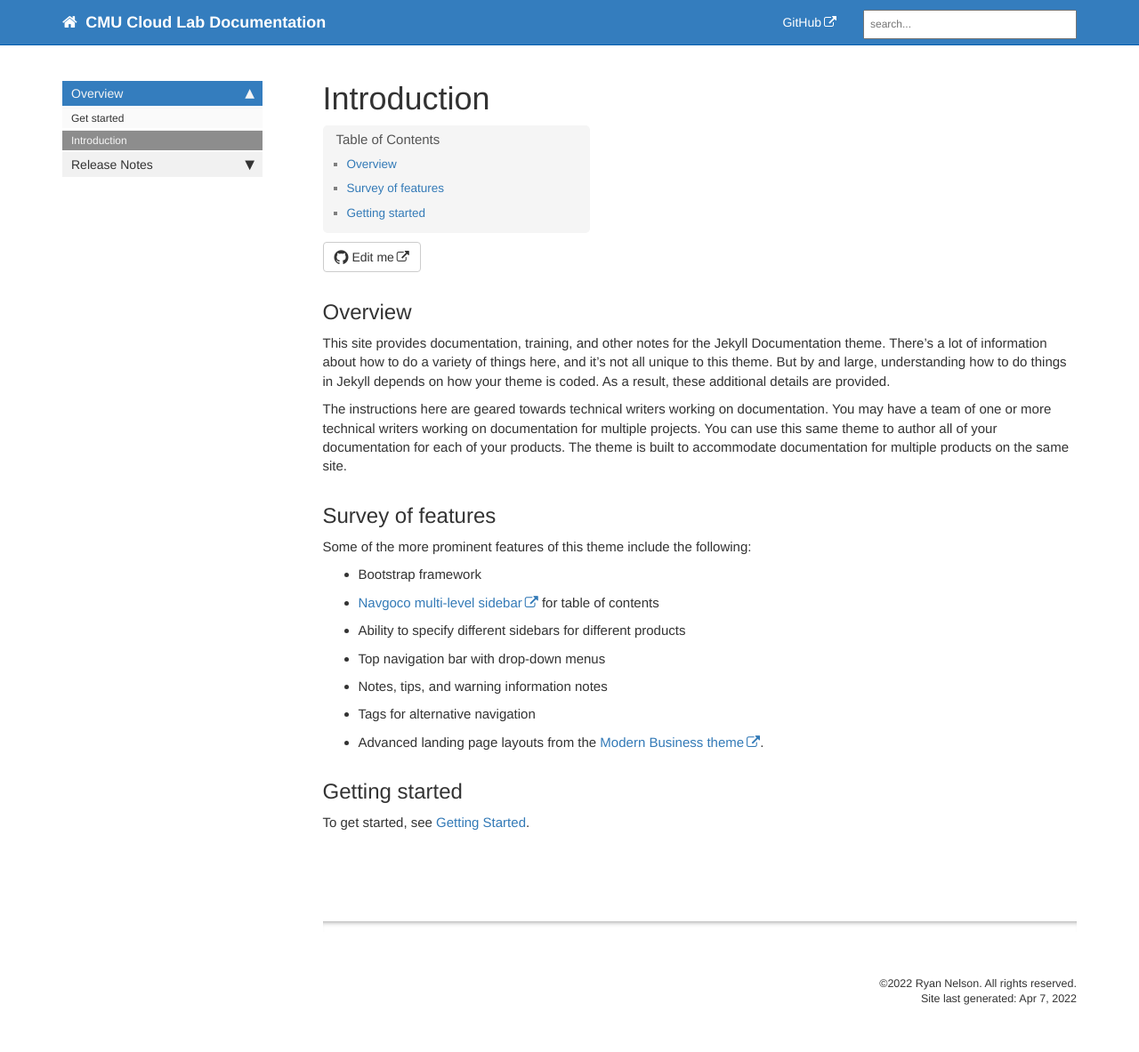
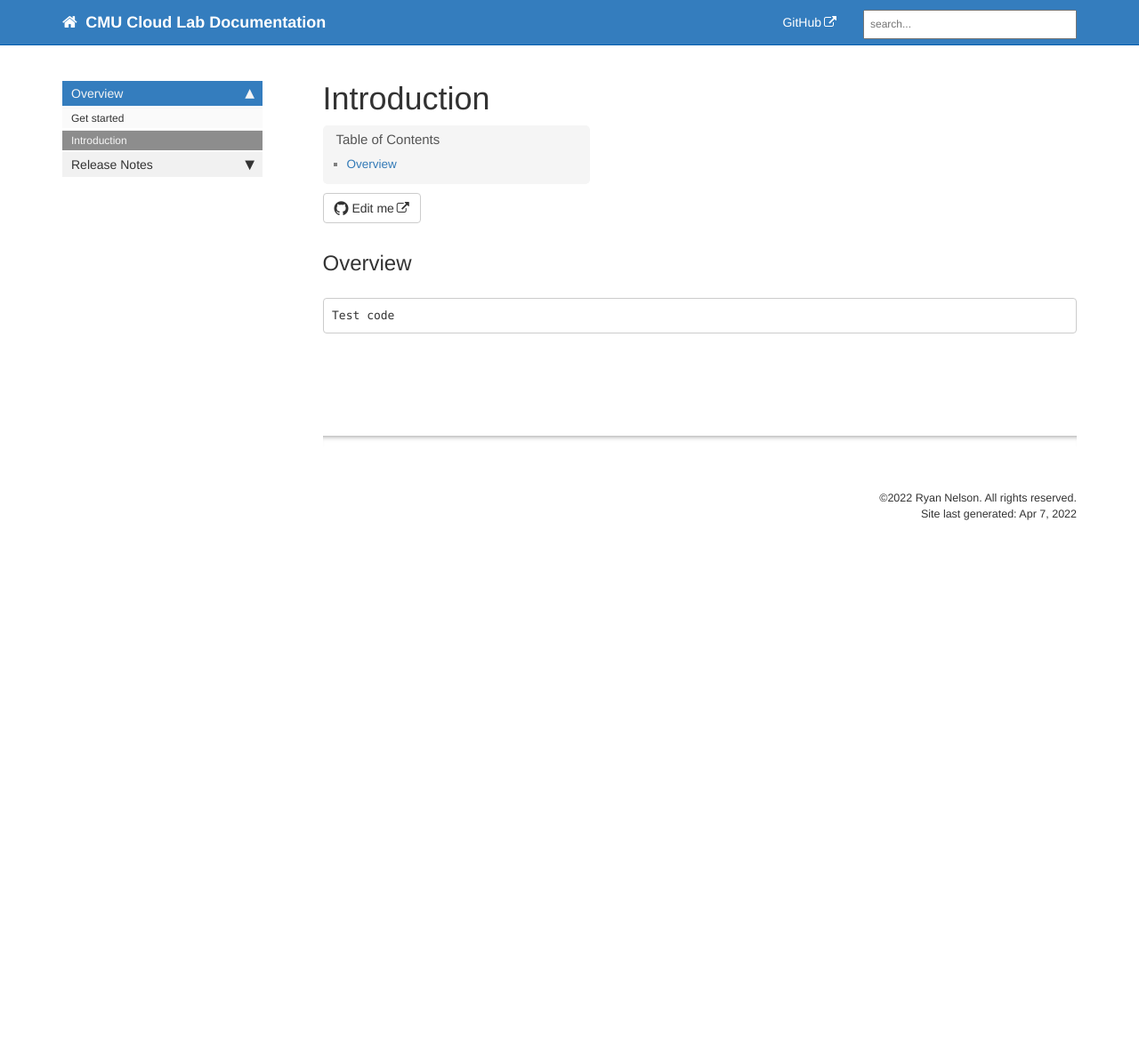
Before and after one commit to cmu-cloud-lab/cmu-cloud-lab.github.io, a Jekyll site: the page built from pages/mydoc/mydoc_introduction.md, in a window 1280 px wide. Shown: the whole page at 89% size. Built offline with Jekyll 4.4.1, drawn with Linux system fonts in a browser that asks for light colours; comment, search, counter and statistics services are not loaded; after the commit the page ends 900 px from its top, so only the background shows below that.

Commit message:
test code block

````diff
--- a/pages/mydoc/mydoc_introduction.md
+++ b/pages/mydoc/mydoc_introduction.md
@@ -7,24 +7,8 @@ folder: mydoc
 
 ## Overview
 
-This site provides documentation, training, and other notes for the Jekyll Documentation theme. There's a lot of information about how to do a variety of things here, and it's not all unique to this theme. But by and large, understanding how to do things in Jekyll depends on how your theme is coded. As a result, these additional details are provided.
-
-The instructions here are geared towards technical writers working on documentation. You may have a team of one or more technical writers working on documentation for multiple projects. You can use this same theme to author all of your documentation for each of your products. The theme is built to accommodate documentation for multiple products on the same site.
-
-## Survey of features
-
-Some of the more prominent features of this theme include the following:
-
-* Bootstrap framework
-* [Navgoco multi-level sidebar](http://www.komposta.net/article/navgoco) for table of contents
-* Ability to specify different sidebars for different products
-* Top navigation bar with drop-down menus
-* Notes, tips, and warning information notes
-* Tags for alternative navigation
-* Advanced landing page layouts from the [Modern Business theme](http://startbootstrap.com/template-overviews/modern-business/).
-
-## Getting started
-
-To get started, see [Getting Started][index].
+```
+Test code
+```
 
 {% include links.html %}
````
